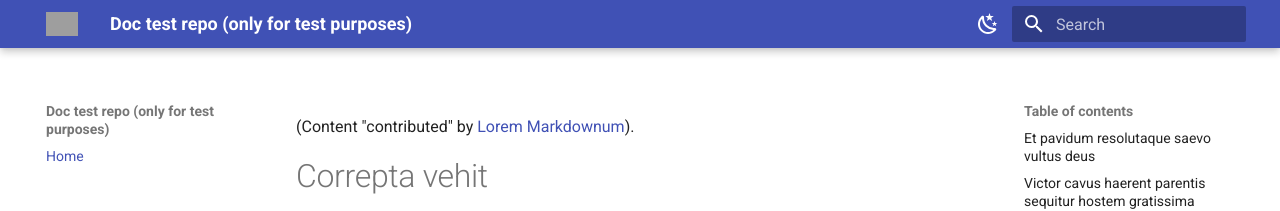
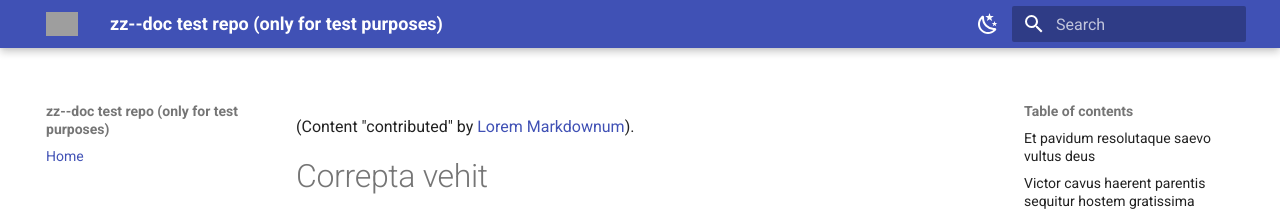
Before and after one commit to mbari-org/doc-test, an MkDocs documentation site: the page built from documentation/docs/index.md, in a window 1280 px wide. Shown: the top 211 px of the page. Built offline with MkDocs 1.6.1 and Material for MkDocs 9.7.7, drawn with Linux system fonts in a browser that asks for light colours; grey boxes are pictures that could not be loaded.

Commit message:
adjust title

```diff
--- a/documentation/mkdocs.yml
+++ b/documentation/mkdocs.yml
@@ -1,4 +1,4 @@
-site_name: Doc test repo (only for test purposes)
+site_name: zz--doc test repo (only for test purposes)
 theme:
   name: material
   logo: https://docs.mbari.org/imgs/mbari-logo.png
```
